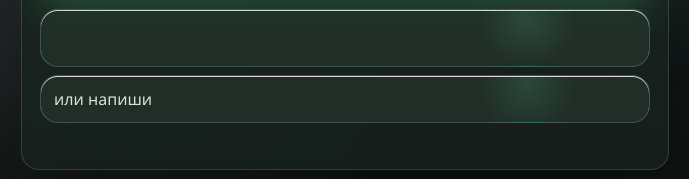
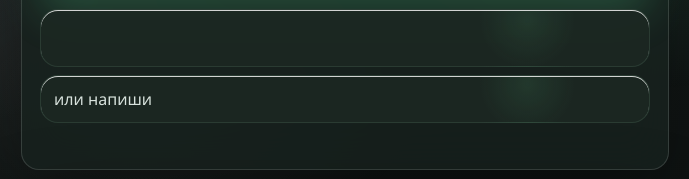
Before and after one commit to Yulia-Pospelova/skazhi-i-zabud, a website: page index.html in a window 1280 px wide. Both pictures are taken after a click on the button "включить тёмную тему". Shown: the part 367-546 px from the top of the page, 295-984 px from the left. Drawn offline with Linux system fonts and the light colour scheme.

Commit message:
Тёмная тема: приглушить рамку полей под кнопкой старт
Светлая обводка полей читалась как «белая полоска» на тёмном фоне.
CACHE_NAME v102 -> v103.

Co-Authored-By: Claude Opus 4.8 <noreply@anthropic.com>

```diff
--- a/service-worker.js
+++ b/service-worker.js
@@ -1,4 +1,4 @@
-const CACHE_NAME = "skazhi-i-zabud-v102";
+const CACHE_NAME = "skazhi-i-zabud-v103";
 const APP_SHELL = [
   "./",
   "./index.html",
--- a/styles/style.css
+++ b/styles/style.css
@@ -1897,10 +1897,11 @@ h1 {
 .theme-dark .phrase-input,
 .theme-dark .manual-input {
   color: var(--color-text) !important;
-  border-color: rgba(132, 211, 169, 0.24);
-  background:
-    radial-gradient(circle at 80% 18%, rgba(94, 208, 142, 0.16), transparent 3rem),
-    rgba(35, 49, 43, 0.9);
+  /* Тихая рамка, чтобы поля не выглядели обведёнными белым на тёмном фоне. */
+  border-color: rgba(150, 200, 175, 0.12);
+  background:
+    radial-gradient(circle at 80% 18%, rgba(94, 208, 142, 0.1), transparent 3rem),
+    rgba(28, 40, 35, 0.94);
 }
 
 .theme-dark .manual-input-placeholder {
```
